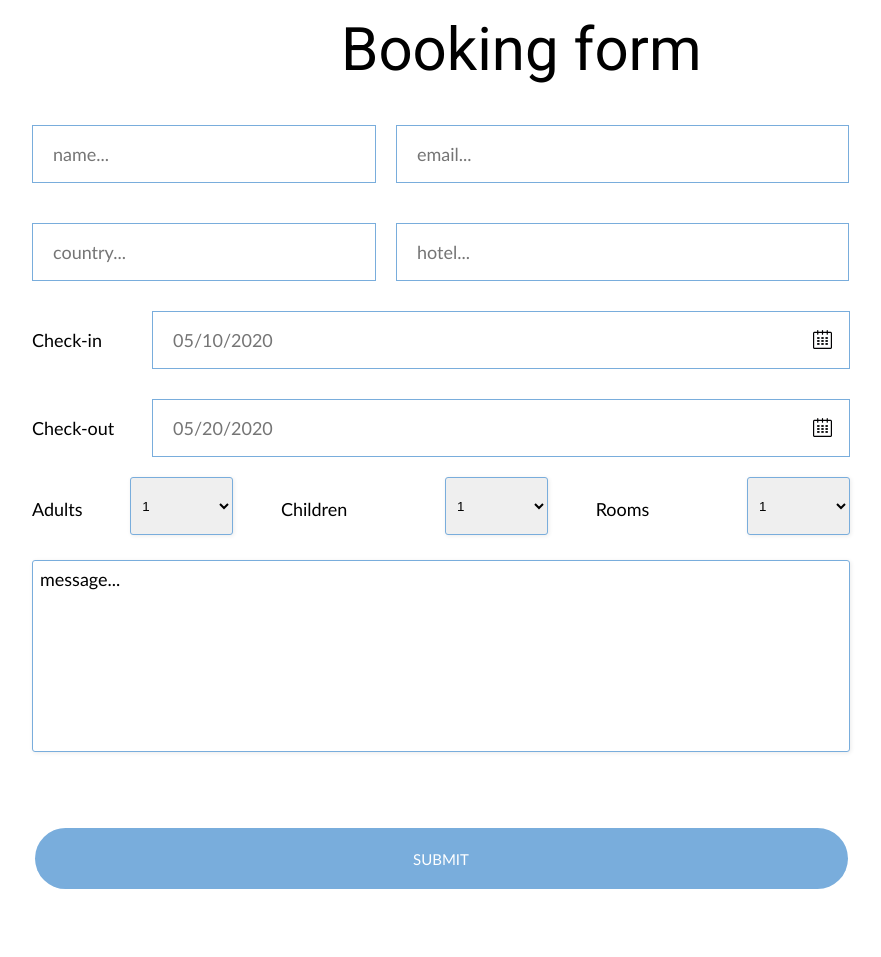
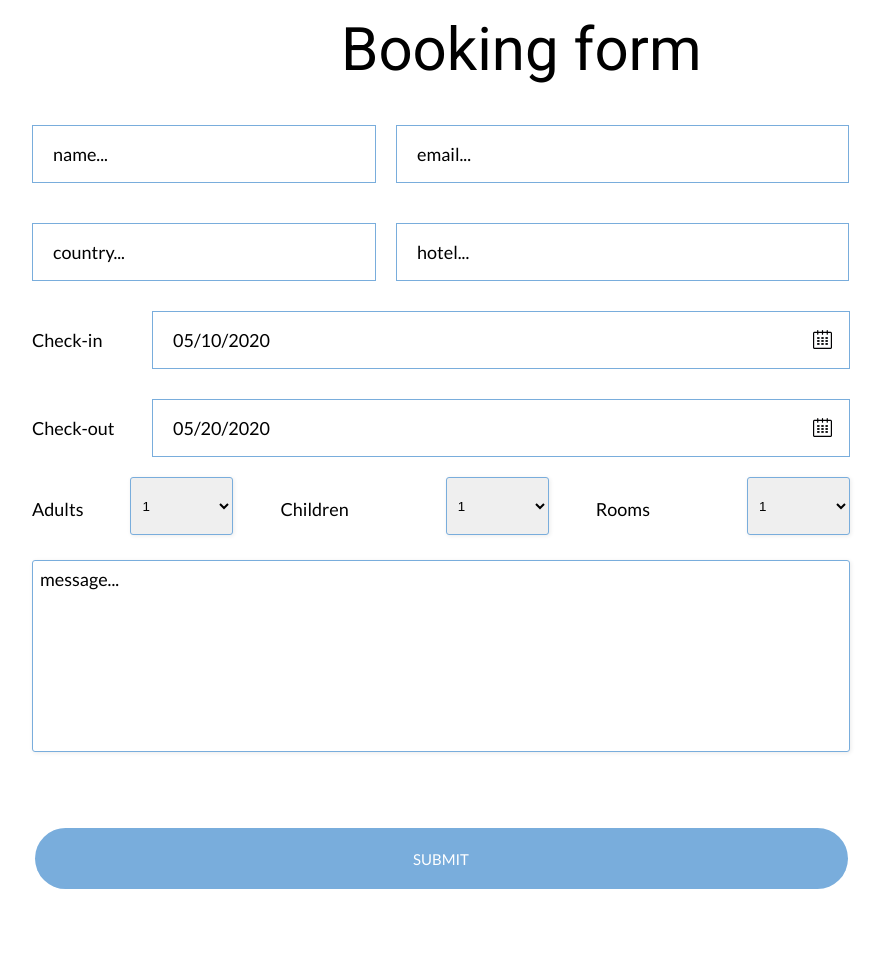
Before and after one commit to sowchan/215-repos, a plain HTML site: page travelfy-hero/index.html in a window 1280 px wide. Shown: the part 840-1797 px from the top of the page, without its empty margins (199-1080 px from the left). Drawn offline with Linux system fonts and the light colour scheme.

Commit message:
Added lato font instead of Gill sans

```diff
--- a/travelfy-hero/index.html
+++ b/travelfy-hero/index.html
@@ -5,7 +5,7 @@
     <meta name="viewport" content="width=device-width, initial-scale=1.0">
     <meta http-equiv="X-UA-Compatible" content="ie=edge">
     <title>TRAVEL-FLY</title>
-    <link href="https://fonts.googleapis.com/css?family=Amatic+SC&display=swap" rel="stylesheet">
+    <link href="https://fonts.googleapis.com/css?family=Lato&display=swap" rel="stylesheet">
     <link href="https://fonts.googleapis.com/css?family=Roboto&display=swap" rel="stylesheet">
     <link rel="stylesheet" href="css/styles.css">
 </head>
--- a/travelfy-hero/scss/booking-form.scss
+++ b/travelfy-hero/scss/booking-form.scss
@@ -19,6 +19,18 @@
     width: 818px;
     margin-left: 540px;
 }
+::placeholder { /* Chrome, Firefox, Opera, Safari 10.1+ */
+    color:$siteblack;
+    opacity: 1; /* Firefox */
+  }
+
+  :-ms-input-placeholder { /* Internet Explorer 10-11 */
+    color: $siteblack;
+  }
+
+  ::-ms-input-placeholder { /* Microsoft Edge */
+    color: $siteblack;
+  }
 .form-style-2{
 
     width: 100%;
@@ -83,7 +95,7 @@
     color: black;
     height: 192px;
     width: 818px;
-    font-family: 'Gill Sans', 'Gill Sans MT', Calibri, 'Trebuchet MS', sans-serif;
+    font-family: 'Lato', sans-serif;
     font-size: 18px;
     border: 1px solid $siteblue;
     resize: none;
@@ -94,7 +106,7 @@
 
 	background: $siteblue;
     color: #fff;
-    font-family: 'Gill Sans', 'Gill Sans MT', Calibri, 'Trebuchet MS', sans-serif;;
+    font-family: 'Lato', sans-serif;
     font-size: 15px;
     width: 813px;
     height: 61px;
@@ -118,7 +130,7 @@
 }
 .adults {
     font-size: 18px;
-    font-family: 'Gill Sans', 'Gill Sans MT', Calibri, 'Trebuchet MS', sans-serif;
+    font-family: 'Lato', sans-serif;
     // margin-right: 50px;
     color: $siteblack;
     margin-top: -10px;
@@ -126,7 +138,7 @@
 
 .kids {
     font-size: 18px;
-    font-family: 'Gill Sans', 'Gill Sans MT', Calibri, 'Trebuchet MS', sans-serif;
+    font-family: 'Lato', sans-serif;
     margin-right: 50px;
     color: $siteblack;
     margin-top: -10px;
@@ -135,7 +147,7 @@
 
 .rooms {
     font-size: 18px;
-    font-family: 'Gill Sans', 'Gill Sans MT', Calibri, 'Trebuchet MS', sans-serif;
+    font-family: 'Lato', sans-serif;
     margin-right: 50px;
     color: $siteblack;
     margin-top: -10px;
@@ -167,7 +179,7 @@
     border: 1px solid $siteblue;
     margin-top: 40px;
     padding-left:20px ;
-    font-family: 'Gill Sans', 'Gill Sans MT', Calibri, 'Trebuchet MS', sans-serif;
+    font-family: 'Lato', sans-serif;
     font-size: 18px;
     color: $siteblack;
 }
@@ -179,7 +191,7 @@
     margin-left: 20px;
     margin-top: 40px;
     padding-left:20px ;
-    font-family: 'Gill Sans', 'Gill Sans MT', Calibri, 'Trebuchet MS', sans-serif;
+    font-family: 'Lato', sans-serif;
     font-size: 18px;
     color: $siteblack;
 
@@ -199,7 +211,7 @@
 }
 .text-check-in{
     font-size: 18px;
-    font-family: 'Gill Sans', 'Gill Sans MT', Calibri, 'Trebuchet MS', sans-serif;
+    font-family: 'Lato', sans-serif;
     width: 110px;
     display: flex;
     align-items: center;
@@ -215,7 +227,7 @@
     float:right;
     align-items: center;
     padding-left: 20px;
-    font-family: 'Gill Sans', 'Gill Sans MT', Calibri, 'Trebuchet MS', sans-serif;
+    font-family: 'Lato', sans-serif;
     font-size: 18px ;
     background-image: url(../images/calendar.svg);
     background-size: 19px 19px;
--- a/travelfy-hero/scss/footer.scss
+++ b/travelfy-hero/scss/footer.scss
@@ -14,7 +14,7 @@
 }
 
 .the-copyright{
-font-family: 'Gill Sans', 'Gill Sans MT', Calibri, 'Trebuchet MS', sans-serif;
+font-family: 'Lato', sans-serif;
 font-size: 12px;
 color: $sitewhite;
 margin-top: 30px;
--- a/travelfy-hero/scss/nav.scss
+++ b/travelfy-hero/scss/nav.scss
@@ -22,7 +22,7 @@ nav {
     margin-top: -22px;
     margin-left: 2px;
     font-size: 20px;
-    font-family: 'Gill Sans', 'Gill Sans MT', Calibri, 'Trebuchet MS', sans-serif;
+    font-family: 'Lato', sans-serif;
 }
 
 .links {
--- a/travelfy-hero/scss/structures.scss
+++ b/travelfy-hero/scss/structures.scss
@@ -7,7 +7,7 @@
 
 html, body {
     height: 100%;
-    font-family: 'Gill Sans', 'Gill Sans MT', Calibri, 'Trebuchet MS', sans-serif
+    font-family: 'Lato', sans-serif;
 }
 
 h1,h2,h3,h4,h5,h6,p {
```
Also changed, not shown: travelfy-hero/css/styles.css.
